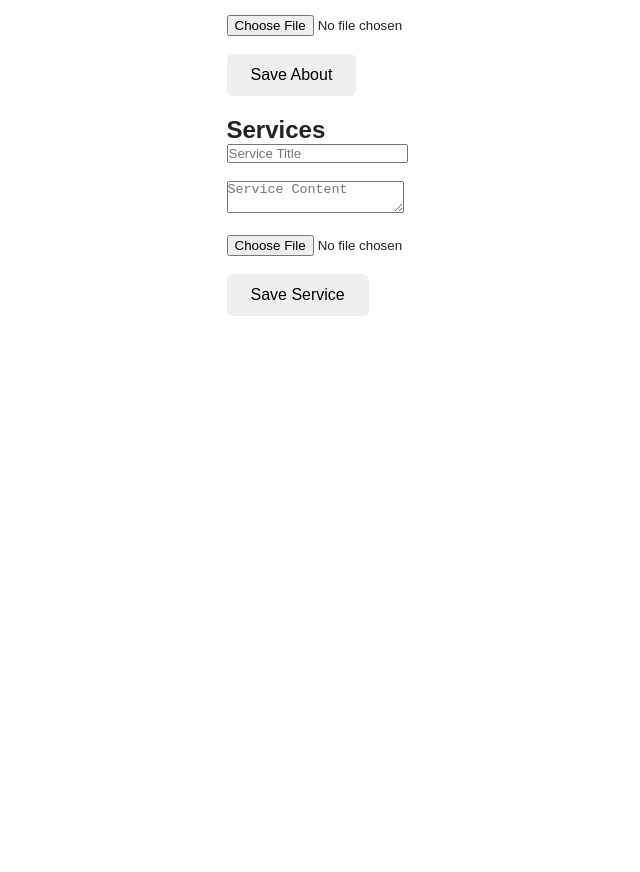
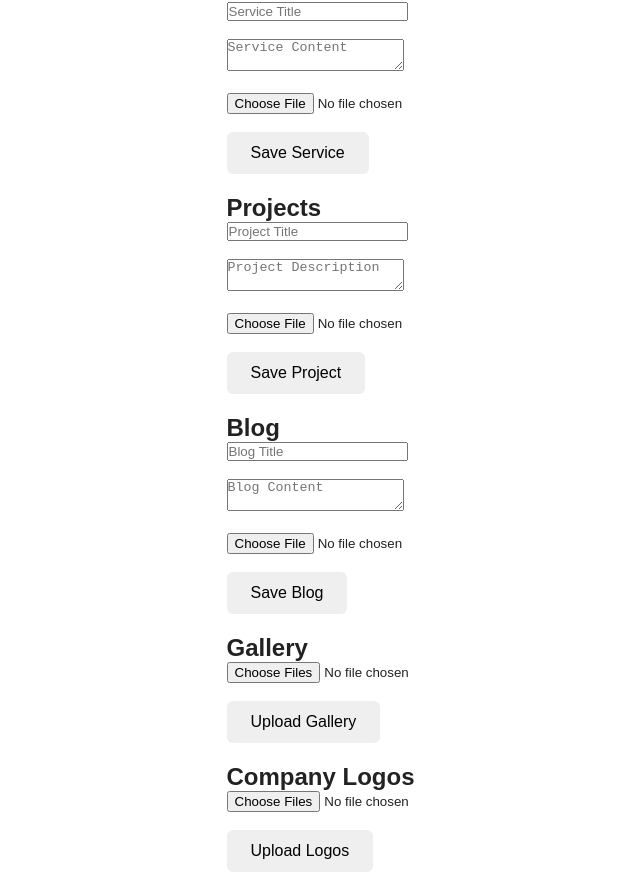
Before and after one commit to mhbuilderlahore1/Mhbuilderlahoree, a Next.js app: page /admin/homepage in a window 1280 px wide. Shown: the part 343-1215 px from the top of the page, without its empty margins (287-927 px from the left). Before the commit the page ends 800 px from the top, so only its background shows below. Built offline with nearby package versions, Linux system fonts and the light colour scheme.

Commit message:
Update page.tsx

```diff
--- a/app/admin/homepage/page.tsx
+++ b/app/admin/homepage/page.tsx
@@ -2,6 +2,10 @@ import HeroForm from "@/components/admin/homepage/HeroForm";
 import SliderForm from "@/components/admin/homepage/SliderForm";
 import AboutForm from "@/components/admin/homepage/AboutForm";
 import ServicesForm from "@/components/admin/homepage/ServicesForm";
+import ProjectsForm from "@/components/admin/homepage/ProjectsForm";
+import BlogForm from "@/components/admin/homepage/BlogForm";
+import GalleryForm from "@/components/admin/homepage/GalleryForm";
+import LogoForm from "@/components/admin/homepage/LogoForm";
 
 export default function HomepageBuilder() {
   return (
@@ -10,12 +14,13 @@ export default function HomepageBuilder() {
       <h1>Homepage Builder</h1>
 
       <HeroForm />
-
       <SliderForm />
-
       <AboutForm />
-
       <ServicesForm />
+      <ProjectsForm />
+      <BlogForm />
+      <GalleryForm />
+      <LogoForm />
 
     </main>
   );
```
